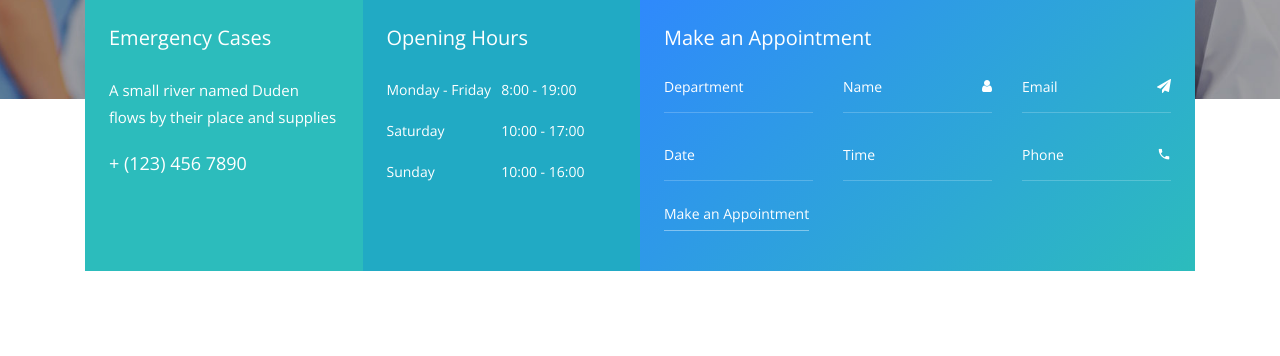
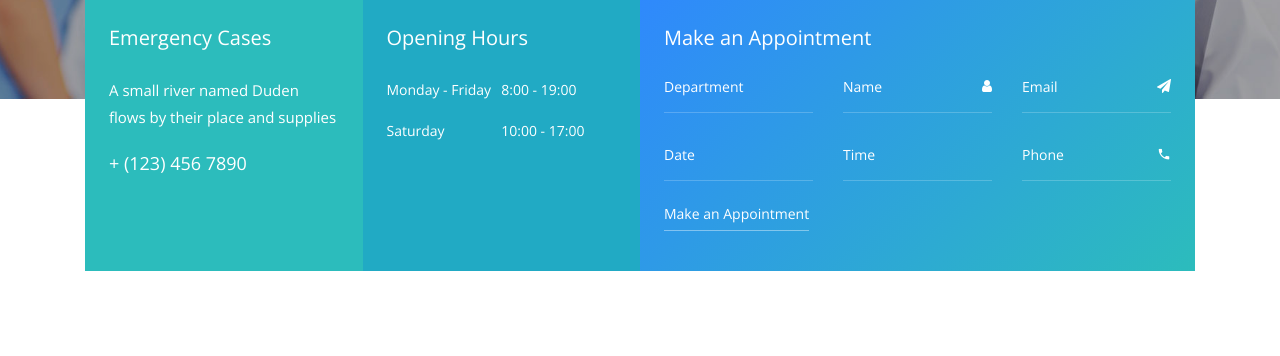
Before and after one commit to Krishna1166/DentalSite, a Django app: page / in a window 1280 px wide. Shown: the part 601-957 px from the top of the page. Run offline with Django 3.2, Linux system fonts and the light colour scheme; some libraries are stand-ins or nearby versions; some web fonts are replaced; grey boxes are pictures that could not be loaded.

Commit message:
Timming change

```diff
--- a/dento/templates/home.html
+++ b/dento/templates/home.html
@@ -54,10 +54,6 @@
 				<p class="openinghours d-flex">
 					<span>Saturday</span>
 					<span>10:00 - 17:00</span>
-				</p>
-				<p class="openinghours d-flex">
-					<span>Sunday</span>
-					<span>10:00 - 16:00</span>
 				</p>
 			</div>
 			<div class="col-md-6 color-3 p-4">
```
